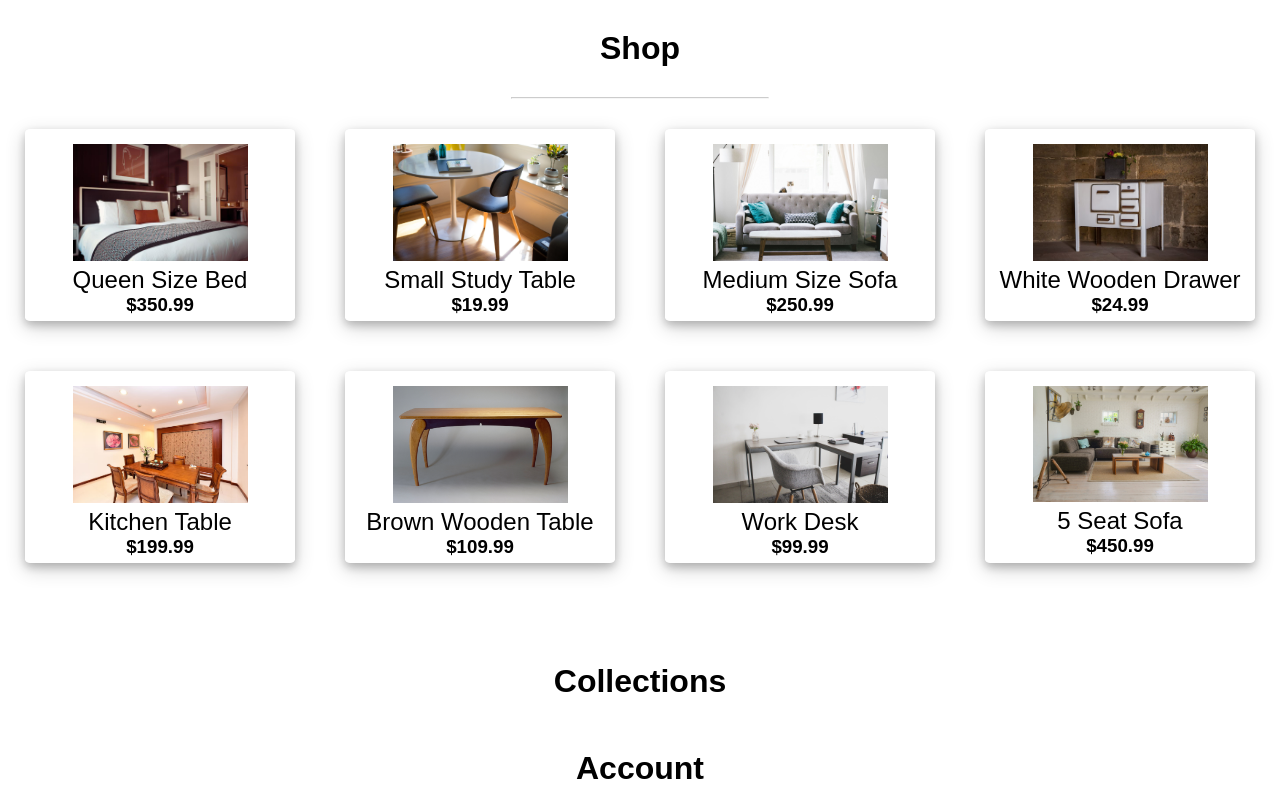
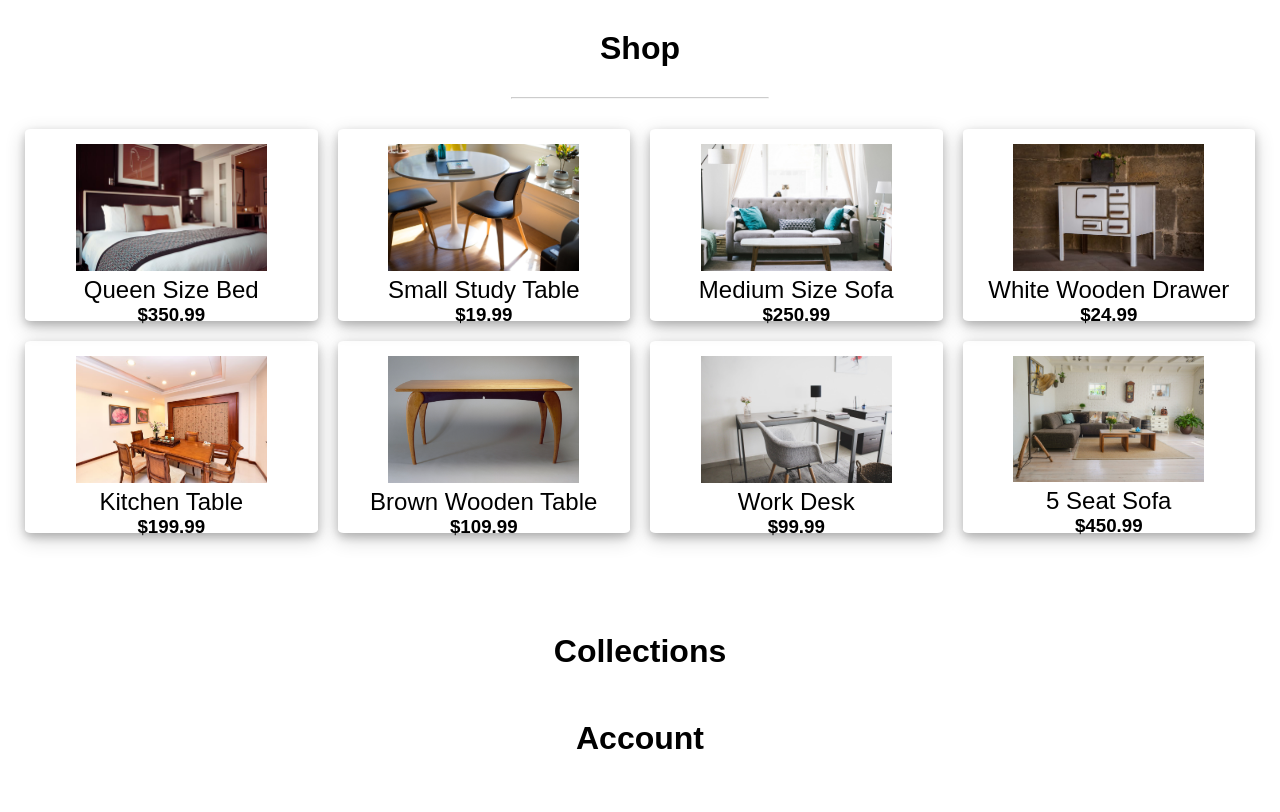
Before and after one commit to irfaan-jamarussadiq/react-commerce, a React (Create React App) app: page / in a window 1280 px wide. Shown: the part 820-1632 px from the top of the page. After the commit the page ends 1602 px from the top, so only its background shows below. Built offline with nearby package versions, Linux system fonts and the light colour scheme; a web font is replaced by a local one.

Commit message:
Adjusted spacing of elements

```diff
--- a/src/styles.css
+++ b/src/styles.css
@@ -154,7 +154,7 @@
     display: grid;
     grid-template-columns: repeat(4, 1fr);
     grid-template-rows: repeat(2, 15vw);
-    grid-gap: 50px;
+    grid-gap: 20px;
   }
 
   .product-price {
```
